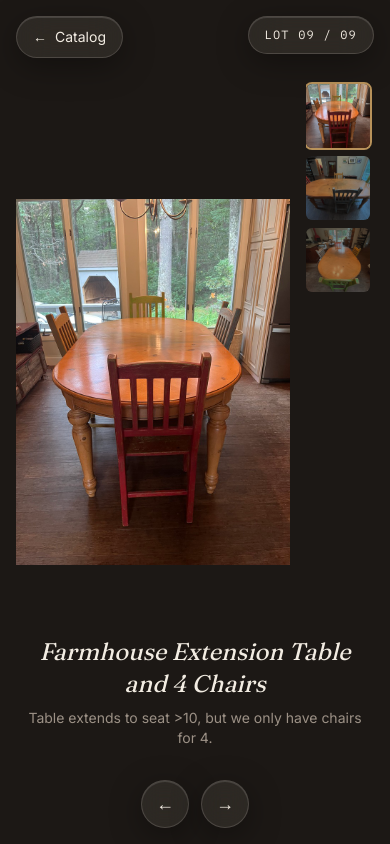
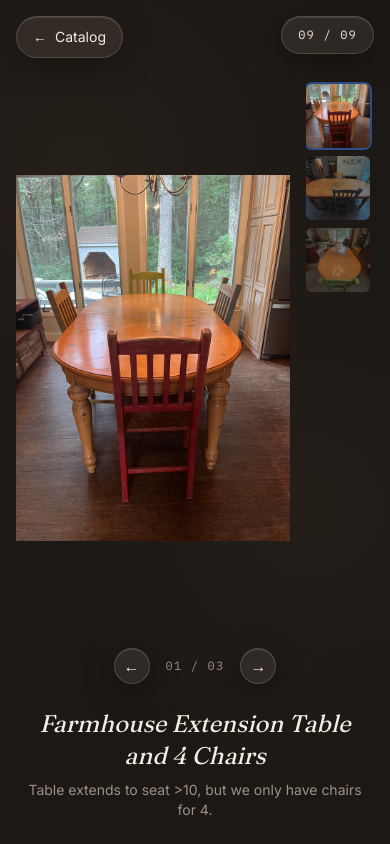
Before and after one commit to jonasrideout/Vintage-Furnishings, a Next.js app: page /product/farmhouse-extension-table-and-4-chairs in a window 390 px wide. Built offline with nearby package versions, Linux system fonts and the light colour scheme.

Commit message:
Update ProductViewer.tsx

```diff
--- a/components/ProductViewer.tsx
+++ b/components/ProductViewer.tsx
@@ -29,14 +29,8 @@ export default function ProductViewer({
 
   const allImages = [product.image, ...(product.images || [])];
   const [activeIndex, setActiveIndex] = useState(0);
-  // Layout direction is decided by the declared primary photo's own
-  // orientation, not whichever thumbnail happens to be showing, so the
-  // layout doesn't jump around as you click between thumbnails.
-  const [primaryOrientation, setPrimaryOrientation] = useState<"portrait" | "landscape">(
-    "landscape"
-  );
 
-  const goTo = useCallback(
+  const goToProduct = useCallback(
     (slug: string) => {
       router.push(`/product/${slug}`);
     },
@@ -47,28 +41,30 @@ export default function ProductViewer({
     router.push("/");
   }, [router]);
 
+  const goToPhoto = useCallback(
+    (delta: 1 | -1) => {
+      setActiveIndex((prev) => (prev + delta + allImages.length) % allImages.length);
+    },
+    [allImages.length]
+  );
+
   // Reset to the primary photo whenever we land on a different product.
   useEffect(() => {
     setActiveIndex(0);
   }, [product.slug]);
 
-  useEffect(() => {
-    const img = new window.Image();
-    img.onload = () => {
-      setPrimaryOrientation(img.naturalWidth >= img.naturalHeight ? "landscape" : "portrait");
-    };
-    img.src = product.image;
-  }, [product.image]);
-
+  // Keyboard arrows move between products (not photos) - matches the
+  // swipe gesture and the edge arrows, so there's one consistent shortcut
+  // for "next/previous piece."
   useEffect(() => {
     function handleKey(e: KeyboardEvent) {
-      if (e.key === "ArrowLeft") goTo(prevSlug);
-      if (e.key === "ArrowRight") goTo(nextSlug);
+      if (e.key === "ArrowLeft") goToProduct(prevSlug);
+      if (e.key === "ArrowRight") goToProduct(nextSlug);
       if (e.key === "Escape") goBack();
     }
     window.addEventListener("keydown", handleKey);
     return () => window.removeEventListener("keydown", handleKey);
-  }, [goTo, goBack, prevSlug, nextSlug]);
+  }, [goToProduct, goBack, prevSlug, nextSlug]);
 
   function handleTouchStart(e: React.TouchEvent) {
     touchStartX.current = e.touches[0].clientX;
@@ -81,11 +77,12 @@ export default function ProductViewer({
     const dy = e.changedTouches[0].clientY - touchStartY.current;
 
     // Ignore mostly-vertical swipes so scrolling isn't hijacked.
+    // Swipe moves between products (not photos) - same reasoning as keyboard.
     if (Math.abs(dx) > Math.abs(dy) && Math.abs(dx) > SWIPE_THRESHOLD_PX) {
       if (dx > 0) {
-        goTo(prevSlug);
+        goToProduct(prevSlug);
       } else {
-        goTo(nextSlug);
+        goToProduct(nextSlug);
       }
     }
     touchStartX.current = null;
@@ -93,28 +90,20 @@ export default function ProductViewer({
   }
 
   const hasThumbnails = allImages.length > 1;
-  const isPortrait = primaryOrientation === "portrait";
 
   return (
     <main
-      className="relative h-[100dvh] w-full overflow-hidden bg-walnut"
+      className="relative h-[100dvh] w-full overflow-hidden bg-paper text-ink"
       onTouchStart={handleTouchStart}
       onTouchEnd={handleTouchEnd}
     >
       {/* Stage: primary image + thumbnail strip, letterboxed to handle
-          mixed portrait/landscape gracefully. Thumbnails sit beside the
-          image when the primary is portrait, below it when landscape. */}
-      <div className="absolute inset-0 flex items-center justify-center px-4 pb-40 pt-20 sm:px-10 sm:pb-44 sm:pt-24">
-        <div
-          className={`flex h-full w-full max-w-5xl items-stretch ${
-            isPortrait ? "flex-row gap-4 sm:gap-6" : "flex-col gap-3 sm:gap-4"
-          }`}
-        >
-          <div
-            className={`relative flex-1 ${
-              isPortrait ? "min-h-0 min-w-[45%]" : "min-h-[45%] min-w-0"
-            }`}
-          >
+          mixed portrait/landscape gracefully. Thumbnails always sit in a
+          column on the right. Below the stage, small arrows step through
+          this piece's own photos one at a time. */}
+      <div className="absolute inset-0 flex flex-col items-center px-4 pb-40 pt-20 sm:px-10 sm:pb-44 sm:pt-24">
+        <div className="flex min-h-0 w-full max-w-5xl flex-1 flex-row items-stretch gap-4 sm:gap-6">
+          <div className="relative min-h-0 min-w-0 flex-1">
             <Image
               key={allImages[activeIndex]}
               src={allImages[activeIndex]}
@@ -127,21 +116,15 @@ export default function ProductViewer({
           </div>
 
           {hasThumbnails && (
-            <div
-              className={
-                isPortrait
-                  ? "flex max-h-full shrink-0 flex-col gap-2 overflow-y-auto py-1 pr-1"
-                  : "flex max-w-full shrink-0 flex-row gap-2 overflow-x-auto px-1"
-              }
-            >
+            <div className="flex max-h-full shrink-0 flex-col gap-2 overflow-y-auto py-1 pr-1">
               {allImages.map((src, index) => (
                 <button
                   key={src}
                   onClick={() => setActiveIndex(index)}
                   aria-label={`View photo ${index + 1} of ${allImages.length}`}
                   aria-current={index === activeIndex}
-                  className={`relative h-16 w-16 shrink-0 overflow-hidden rounded-md sm:h-20 sm:w-20 ${
-                    index === activeIndex ? "ring-2 ring-brass" : "opacity-60"
+                  className={`relative h-16 w-16 shrink-0 overflow-hidden rounded-md bg-panel sm:h-20 sm:w-20 ${
+                    index === activeIndex ? "ring-2 ring-ink" : "opacity-50"
                   }`}
                 >
                   <Image src={src} alt="" fill sizes="80px" className="object-cover" />
@@ -150,26 +133,49 @@ export default function ProductViewer({
             </div>
           )}
         </div>
+
+        {hasThumbnails && (
+          <div className="mt-3 flex shrink-0 items-center gap-4 sm:mt-4">
+            <button
+              onClick={() => goToPhoto(-1)}
+              aria-label="Previous photo of this piece"
+              className="glass flex h-9 w-9 items-center justify-center rounded-full text-ink"
+            >
+              &larr;
+            </button>
+            <span className="font-mono text-xs tracking-widest text-muted">
+              {String(activeIndex + 1).padStart(2, "0")} /{" "}
+              {String(allImages.length).padStart(2, "0")}
+            </span>
+            <button
+              onClick={() => goToPhoto(1)}
+              aria-label="Next photo of this piece"
+              className="glass flex h-9 w-9 items-center justify-center rounded-full text-ink"
+            >
+              &rarr;
+            </button>
+          </div>
+        )}
       </div>
 
       {/* Back to catalog - top left glass control */}
       <button
         onClick={goBack}
         aria-label="Back to catalog"
-        className="glass absolute left-4 top-4 sm:left-6 sm:top-6 z-10 flex items-center gap-2 rounded-full px-4 py-2.5 text-ivory font-body text-sm"
+        className="glass absolute left-4 top-4 sm:left-6 sm:top-6 z-10 flex items-center gap-2 rounded-full px-4 py-2.5 text-ink font-body text-sm"
       >
         <span aria-hidden="true">&larr;</span>
         Catalog
       </button>
 
-      {/* Lot label - top right */}
-      <div className="glass absolute right-4 top-4 sm:right-6 sm:top-6 z-10 rounded-full px-4 py-2.5 font-mono text-xs tracking-widest text-ivory">
-        LOT {String(lotNumber).padStart(2, "0")} / {String(totalLots).padStart(2, "0")}
+      {/* Position in the catalog - top right */}
+      <div className="glass absolute right-4 top-4 sm:right-6 sm:top-6 z-10 rounded-full px-4 py-2.5 font-mono text-xs tracking-widest text-ink">
+        {String(lotNumber).padStart(2, "0")} / {String(totalLots).padStart(2, "0")}
       </div>
 
-      {/* Title + description - bottom, above the nav bar */}
-      <div className="absolute bottom-24 left-0 right-0 z-10 px-6 text-center sm:bottom-28">
-        <h1 className="font-display text-2xl italic text-ivory sm:text-3xl">
+      {/* Title + description - bottom */}
+      <div className="absolute bottom-6 left-0 right-0 z-10 px-6 text-center sm:bottom-8">
+        <h1 className="font-display text-2xl italic text-ink sm:text-3xl">
           {product.title}
         </h1>
         <p className="mx-auto mt-2 max-w-md text-sm text-muted sm:text-base">
@@ -177,23 +183,24 @@ export default function ProductViewer({
         </p>
       </div>
 
-      {/* Swipe navigation - bottom glass bar */}
-      <div className="absolute bottom-4 left-1/2 z-10 flex -translate-x-1/2 items-center gap-3 sm:bottom-6">
+      {/* Previous/next piece - fixed to the screen edges, desktop only.
+          On mobile, swipe and (on a connected keyboard) arrow keys cover
+          the same action, so the edge buttons would just crowd a small
+          screen without adding capability. */}
       <button
-          onClick={() => goTo(prevSlug)}
+        onClick={() => goToProduct(prevSlug)}
         aria-label="Previous piece"
-          className="glass flex h-12 w-12 items-center justify-center rounded-full text-ivory text-lg"
+        className="glass absolute left-4 top-1/2 z-10 hidden h-12 w-12 -translate-y-1/2 items-center justify-center rounded-full text-ink text-lg sm:flex"
       >
         &larr;
       </button>
       <button
-          onClick={() => goTo(nextSlug)}
+        onClick={() => goToProduct(nextSlug)}
         aria-label="Next piece"
-          className="glass flex h-12 w-12 items-center justify-center rounded-full text-ivory text-lg"
+        className="glass absolute right-4 top-1/2 z-10 hidden h-12 w-12 -translate-y-1/2 items-center justify-center rounded-full text-ink text-lg sm:flex"
       >
         &rarr;
       </button>
-      </div>
     </main>
   );
 }
```
Lines whose indentation alone changed are shown as unchanged.
